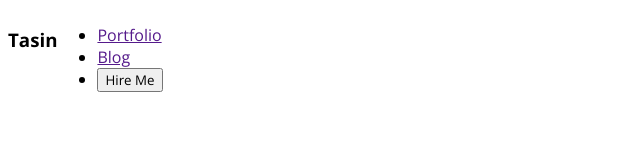
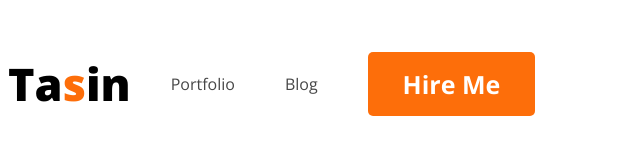
Before and after one commit to Tasin1025/developer-portfolio, a plain HTML site: page index.html in a window 1280 px wide. Shown: the whole page, without its empty margins (0-640 px from the left). Drawn offline with nearby package versions, Linux system fonts and the light colour scheme.

Commit message:
navbar done

```diff
--- a/index.html
+++ b/index.html
@@ -6,17 +6,19 @@
     <title>Web developer portfolio</title>
     <link rel="preconnect" href="https://fonts.googleapis.com">
 <link rel="preconnect" href="https://fonts.gstatic.com" crossorigin>
+
 <link href="https://fonts.googleapis.com/css2?family=Open+Sans:wght@400;700;800&display=swap" rel="stylesheet">
+
 <link rel="stylesheet" href="styles/portfolio.css">
 </head>
 <body>
     <header>
         <nav>
-            <h3>Tasin</h3>
+            <h3 class="site-title">Ta<span style="color: #FD6E0A;">s</span>in</h3>
             <ul>
                 <li><a href="">Portfolio</a></li>
                 <li><a href="">Blog</a></li>
-                <li><button>Hire Me</button></li>
+                <li><button class="btn-primary">Hire Me</button></li>
             </ul>
         </nav>
     </header>
--- a/styles/portfolio.css
+++ b/styles/portfolio.css
@@ -3,9 +3,36 @@
     font-family: 'Open Sans', sans-serif;
 }
 
-
-
 /* navbar options */
 nav {
     display: flex;
 }
+.btn-primary {
+    background: #FD6E0A;
+    border-radius: 5px ;
+    border: none;
+    font-size: 25px;
+    font-weight: 700;
+    padding: 15px 35px;
+    color: white;
+}
+
+.site-title {
+    color: #000000;
+    font-size: 45px;
+    font-weight: 800;
+}
+
+nav > ul {
+    display: flex;
+    align-items: center;
+}
+nav li {
+
+    list-style: none;
+    margin-right: 50px;
+}
+nav a {
+    text-decoration: none;
+    color: #474747 ;
+}
```
